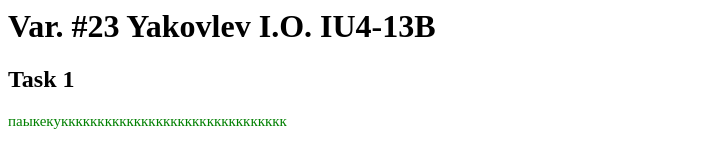
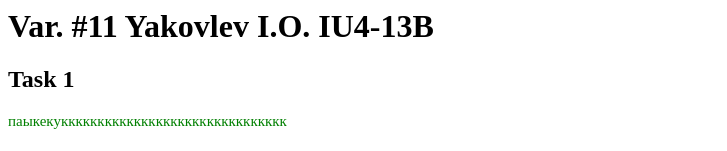
Before and after one commit to vanrest2016/vanrest2016.github.io, a plain HTML site: page index.html in a window 1280 px wide. Shown: the top 151 px of the page, without its empty margins (0-727 px from the left). Drawn offline with Linux system fonts and the light colour scheme.

Commit message:
Update index.html

```diff
--- a/index.html
+++ b/index.html
@@ -4,7 +4,7 @@
   </title>
 </head>
 <body>
-<h1> Var. #23 Yakovlev I.O. IU4-13B</h1>
+<h1> Var. #11 Yakovlev I.O. IU4-13B</h1>
 <div>
 <h2>Task 1</h2>
 <p>
```
